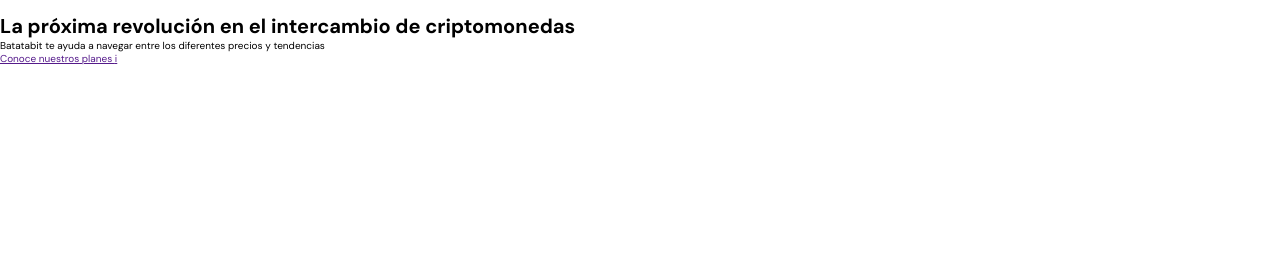
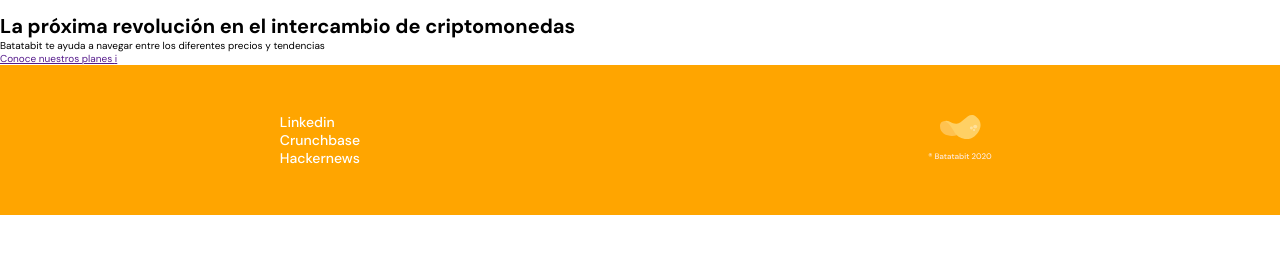
Before and after one commit to devenriq/Platzi_Responsive-First_course, a plain HTML site: page index.html in a window 1280 px wide. Drawn offline with Linux system fonts and the light colour scheme.

Commit message:
finished the footer

```diff
--- a/index.css
+++ b/index.css
@@ -32,3 +32,33 @@ html {
   font-size: 62.5%;
   font-family: 'DM Sans', sans-serif;
 }
+
+footer {
+  display: flex;
+  width: 100%;
+  height: 150px;
+  background-color: orange;
+}
+
+footer section {
+  display: flex;
+  width: 50%;
+  justify-content: center;
+  align-items: center;
+}
+
+footer .left ul {
+  font-size: 1.4rem;
+  font-weight: 500;
+  line-height: 1.8rem;
+  list-style: none;
+}
+
+.left li {
+  margin 10px 0;
+}
+
+.left a {
+  text-decoration: none;
+  color: white
+}
--- a/index.html
+++ b/index.html
@@ -28,6 +28,17 @@
       <section></section>
       <section></section>
     </main>
-    <footer></footer>
+    <footer>
+      <section class="left">
+        <ul>
+          <li><a href="#">Linkedin</a></li>
+          <li><a href="#">Crunchbase</a></li>
+          <li><a href="#">Hackernews</a></li>
+        </ul>
+      </section>
+      <section class="right">
+        <img src="./assets/img/logo-footer.svg" alt="Logo de Batatabit 2020" />
+      </section>
+    </footer>
   </body>
 </html>
```
